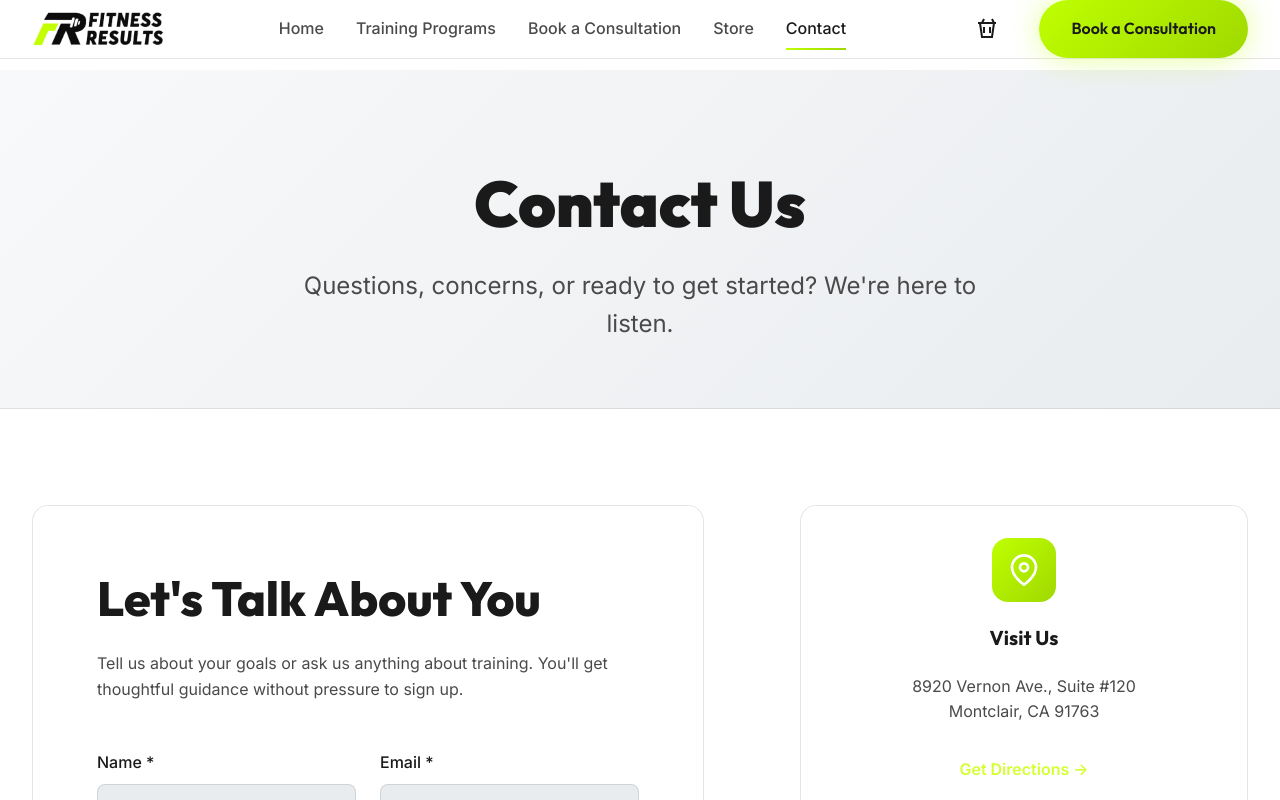
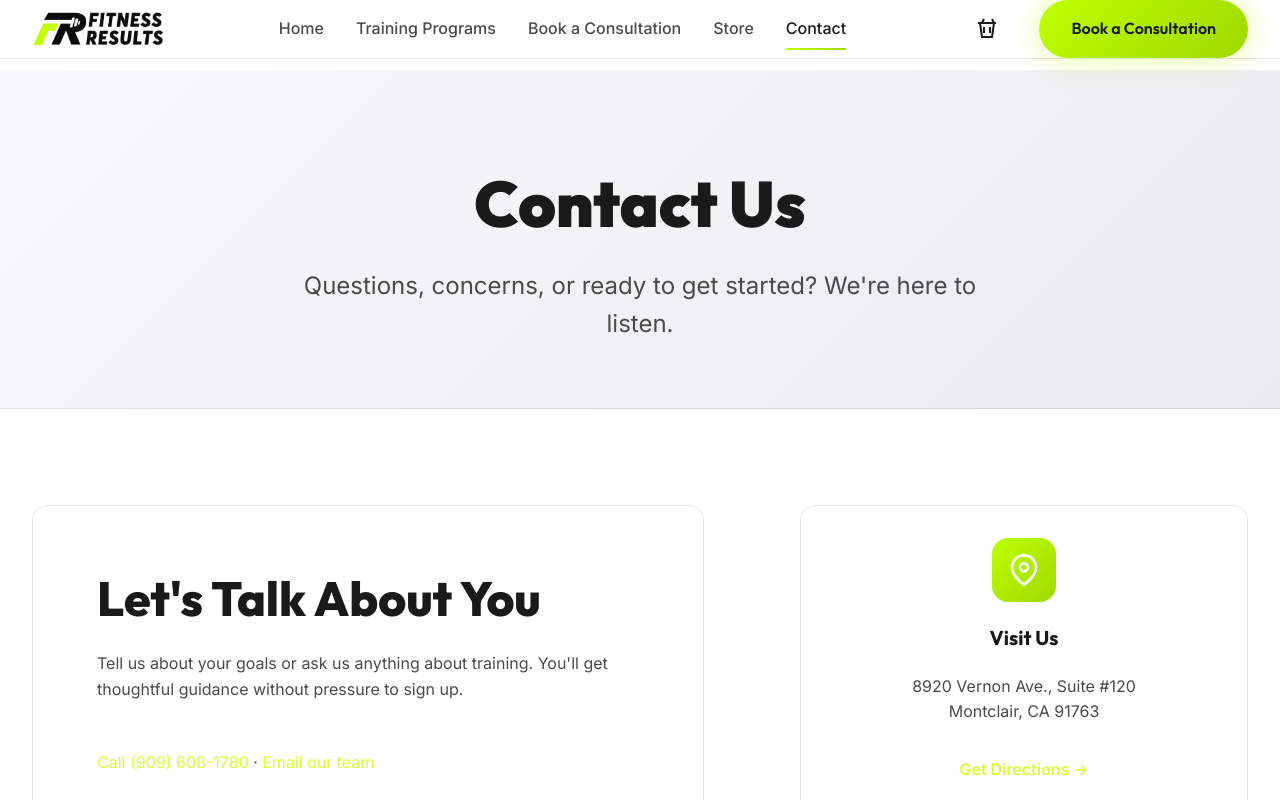
Before and after one commit to MyindMedia/fitnessresults, a React (Vite) app: page /contact in a window 1280 px wide. Shown: the top 800 px of the page. Built offline with nearby package versions, Linux system fonts and the light colour scheme.

Commit message:
Keep direct consultation contact options visible beside inquiry forms

```diff
--- a/src/pages/Contact.tsx
+++ b/src/pages/Contact.tsx
@@ -61,6 +61,12 @@ const Contact = () => {
                                 <h2>Let's Talk About You</h2>
                                 <p className="form-intro">
                                     Tell us about your goals or ask us anything about training. You'll get thoughtful guidance without pressure to sign up.
+                                </p>
+
+                                <p className="form-intro">
+                                    <a href="tel:9096081780">Call (909) 608-1780</a>
+                                    {' · '}
+                                    <a href="mailto:fitnessresultsactive@gmail.com?subject=Fitness%20Results%20Consultation">Email our team</a>
                                 </p>
 
                                 {submitted && (
--- a/src/pages/ScheduleVisit.tsx
+++ b/src/pages/ScheduleVisit.tsx
@@ -71,6 +71,12 @@ const ScheduleVisit = () => {
                                 <h2>Request Your Consultation</h2>
                                 <p className="form-intro">
                                     Tell us a little about yourself and your preferred time. We'll contact you to arrange your consultation. Prefer to talk? Call (909) 608-1780.
+                                </p>
+
+                                <p className="form-intro">
+                                    <a href="tel:9096081780">Call (909) 608-1780</a>
+                                    {' · '}
+                                    <a href="mailto:fitnessresultsactive@gmail.com?subject=Fitness%20Results%20Consultation">Email our team</a>
                                 </p>
 
                                 {submitted && (
```
